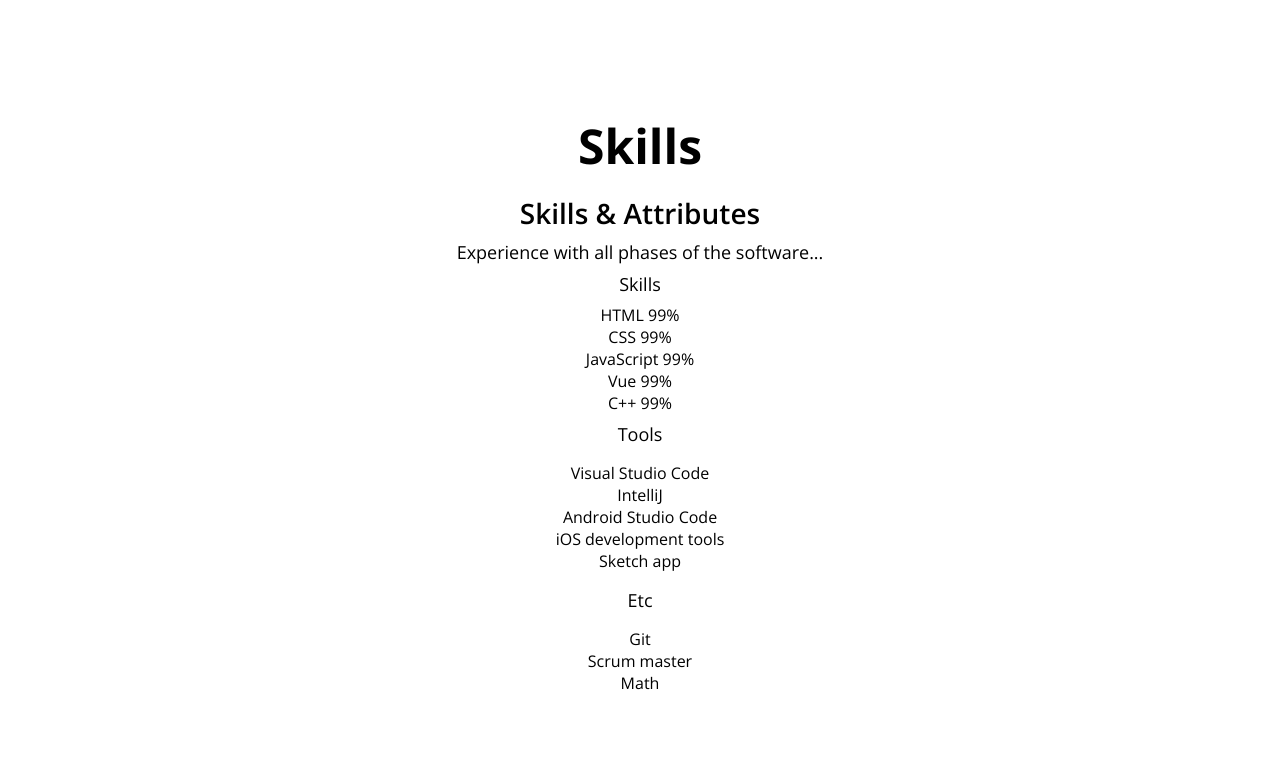
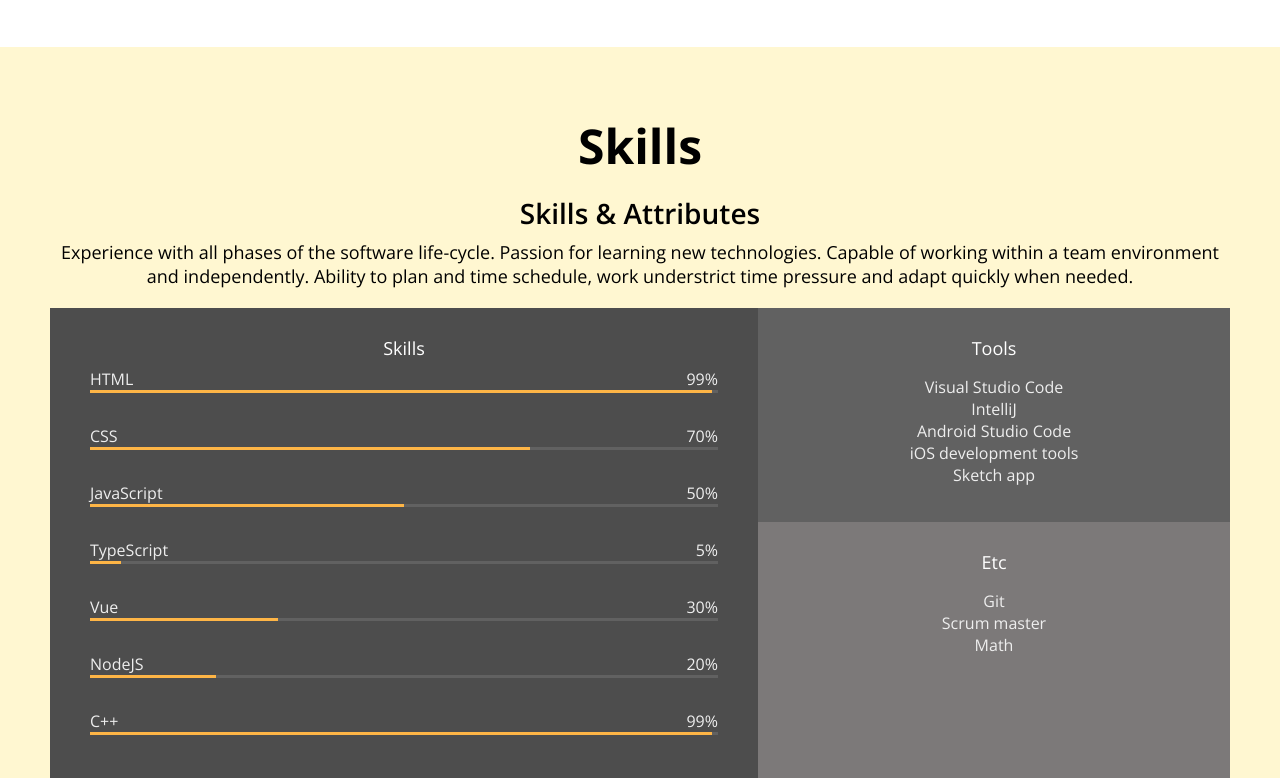
Before and after one commit to whitejh/Portfolio, a plain HTML site: page index.html in a window 1280 px wide. Shown: the part 1542-2320 px from the top of the page. Drawn offline with nearby package versions, Linux system fonts and the light colour scheme.

Commit message:
CSS:skills

```diff
--- a/index.html
+++ b/index.html
@@ -48,7 +48,7 @@
   </section>
 
   <!-- About -->
-  <section id="about" class="section">
+  <section id="about" class="section section__container">
     <h1>About me</h1>
     <p>
       2020년 11월부터 프론트엔드에 대해서 관심이 생겼다.
@@ -109,59 +109,86 @@
 
   <!-- Skills -->
   <section id="skills" class="section">
+    <div class="section__container">
       <h1>Skills</h1>
       <h2>Skills & Attributes</h2>
-    <p>
-       Experience with all phases of the software...
+      <p>Experience with all phases of the software life-cycle.
+        Passion for learning new technologies.
+        Capable of working within a team environment and independently.
+        Ability to plan and time schedule,
+        work understrict time pressure and adapt quickly when needed.
       </p>
         <div class="skillset">
           <div class="skillset__left">
             <h3 class="skillset__title">Skills</h3>
             <div class="skill">
-          <div class="skill_description">
+              <div class="skill__description">
                 <span>HTML</span>
                 <span>99%</span>
               </div>
               <div class="skill__bar">
-              <div class="skill__value"></div>
+                  <div class="skill__value" style="width: 99%;"></div>
               </div>
             </div>
             <div class="skill">
-           <div class="skill_description">
+              <div class="skill__description">
                   <span>CSS</span>
-               <span>99%</span>
+                  <span>70%</span>
               </div>
               <div class="skill__bar">
-               <div class="skill__value"></div>
+                  <div class="skill__value" style="width: 70%;"></div>
               </div>
             </div>
             <div class="skill">
-            <div class="skill_description">
+                <div class="skill__description">
                     <span>JavaScript</span>
-                <span>99%</span>
+                    <span>50%</span>
                 </div>
                 <div class="skill__bar">
-                <div class="skill__value"></div>
+                    <div class="skill__value" style="width: 50%;"></div>
                 </div>
             </div>
+
             <div class="skill">
-            <div class="skill_description">
-                <span>Vue</span>
-                <span>99%</span>
+              <div class="skill__description">
+                <span>TypeScript</span>
+                <span>5%</span>
               </div>
               <div class="skill__bar">
-                <div class="skill__value"></div>
+                  <div class="skill__value" style="width: 5%;"></div>
               </div>
             </div>
+
             <div class="skill">
-            <div class="skill_description">
+              <div class="skill__description">
+                <span>Vue</span>
+                <span>30%</span>
+              </div>
+              <div class="skill__bar">
+                <div class="skill__value" style="width: 30%;"></div>
+              </div>
+            </div>
+
+            <div class="skill">
+              <div class="skill__description">
+                <span>NodeJS</span>
+                <span>20%</span>
+              </div>
+              <div class="skill__bar">
+                  <div class="skill__value" style="width: 20%;"></div>
+              </div>
+            </div>
+
+            <div class="skill">
+              <div class="skill__description">
                 <span>C++</span>
                 <span>99%</span>
               </div>
               <div class="skill__bar">
-                <div class="skill__value"></div>
+                  <div class="skill__value" style="width: 99%;"></div>
               </div>
             </div>
+
           </div>
 
         <div class="skillset__right">
--- a/style.css
+++ b/style.css
@@ -163,6 +163,10 @@ p {
 .section {
   padding: 50px;
   text-align: center;
+  /* max-width: 1200px; */
+  margin: auto;
+}
+.section__container {
   max-width: 1200px;
   margin: auto;
 }
@@ -227,3 +231,59 @@ p {
 .job__period {
   font-size: var(--font-micro);
 }
+
+/* Skill */
+#skills {
+  background-color: var(--color-yellow);
+}
+
+.skillset {
+  display: flex;
+  background-color: var(--color-light-grey);
+  color: var(--color-light-white);
+  margin: 20px 0;
+}
+
+.skillset__title {
+  color: var(--color-white);
+}
+
+.skillset__left {
+  flex-basis: 60%;
+  background-color: var(--color-dark-grey);
+  padding: 20px 40px;
+}
+
+.skill {
+  margin-bottom: 32px;
+}
+
+.skill__description {
+  display: flex;
+  justify-content: space-between;
+}
+
+.skill__bar {
+  width: 100%;
+  height: 3px;
+  background-color: var(--color-grey);
+}
+
+.skill__value {
+  /* width: 100%; width는 css가 아니라 html에서 조절해준다 */
+  height: 3px;
+  background-color: var(--color-orange);
+}
+
+.skillset__right {
+  flex-basis: 40%;
+}
+
+.tools {
+  background-color: var(--color-grey);
+}
+
+.tools,
+.etc {
+  padding: 20px;
+}
```
Lines whose indentation alone changed are shown as unchanged.
